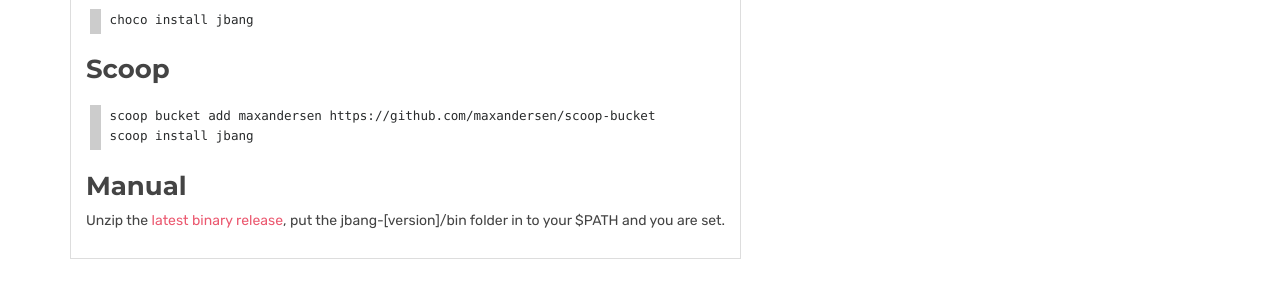
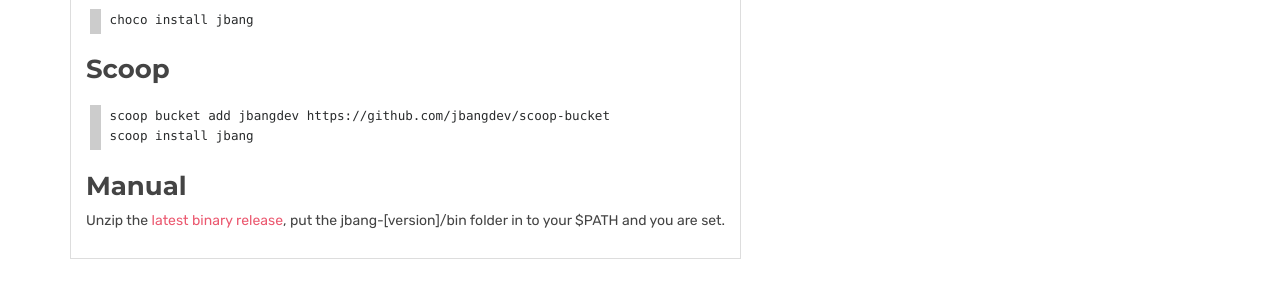
Before and after one commit to jbangdev/jbang.dev, a Jekyll site: the page built from download.html, in a window 1280 px wide. Shown: the part 358-658 px from the top of the page. Built offline with Jekyll 4.4.1, drawn with Linux system fonts in a browser that asks for light colours.

Commit message:
remove more maxandersen git repo leftovers

```diff
--- a/_config.yml
+++ b/_config.yml
@@ -24,7 +24,7 @@ post_limit: 5
 title : jbang
 tagline: Unleash the power of Java for shell scripting
 canonical: https://jbang.dev
-github: https://github.com/maxandersen/jbang
+github: https://github.com/jbangdev/jbang
 
 author :
   name : Max Rydahl Andersen
--- a/_includes/themes/bootstrap/footer.html
+++ b/_includes/themes/bootstrap/footer.html
@@ -2,7 +2,7 @@
       <footer class="default-footer text-center">
         <div class="container">
           <img class="mb-40 footer-logo" src="{{ "/assets/images/logo.svg" | relativize_url }}" alt="">
-          <span class="copy-right dis-blk">{{site.title}} - {{site.tagline}} with <i class="fa fa-heart cyan-color"></i> by <a href="https://xam.dk">{{site.author.name}}</a> and <a href="https://github.com/maxandersen/jbang/graphs/contributors">jbang contributors</a></span>
+          <span class="copy-right dis-blk">{{site.title}} - {{site.tagline}} with <i class="fa fa-heart cyan-color"></i> by <a href="https://xam.dk">{{site.author.name}}</a> and <a href="https://github.com/jbangdev/jbang/CONTRIBUTORS.md">jbang contributors</a></span>
           <span class="social">
                   {% if site.author.facebook %}<a href="https://www.facebook.com/{{ site.author.facebook }}/"><i class="fa fa-2x fa-facebook"></i></a>{% endif %}
                   {% if site.author.twitter %}<a href="https://twitter.com/{{ site.author.twitter }}"><i class="fa fa-2x fa-twitter"></i></a>{% endif %}
--- a/download.html
+++ b/download.html
@@ -52,11 +52,11 @@ keywords: download, install
               <p><pre>choco install jbang</pre></p>
               <h3>Scoop</h3>
               <p>
-                <pre>scoop bucket add maxandersen https://github.com/maxandersen/scoop-bucket
+                <pre>scoop bucket add jbangdev https://github.com/jbangdev/scoop-bucket
 scoop install jbang</pre>
               </p>
               <h3>Manual</h3>
-              <p>Unzip the <a href="https://github.com/maxandersen/jbang/releases/latest">latest binary release</a>, put the jbang-[version]/bin folder in to your $PATH and you are set.</p>
+              <p>Unzip the <a href="https://github.com/jbangdev/jbang/releases/latest">latest binary release</a>, put the jbang-[version]/bin folder in to your $PATH and you are set.</p>
             </div>
             <div class="tab-pane" id="linux" role="tabpanel">
               <h3>SDKMan</h3>
@@ -67,24 +67,24 @@ scoop install jbang</pre>
 dnf install jbang</pre>
               </p>
               <h3>Manual</h3>
-              <p>Unzip the <a href="https://github.com/maxandersen/jbang/releases/latest">latest binary release</a>, put the jbang-[version]/bin folder in to your $PATH and you are set.</p>
+              <p>Unzip the <a href="https://github.com/jbangdev/jbang/releases/latest">latest binary release</a>, put the jbang-[version]/bin folder in to your $PATH and you are set.</p>
             </div>
             <div class="tab-pane" id="mac" role="tabpanel">
               <h3>SDKMan</h3>
               <p><pre>sdk install jbang</pre></p>
               <h3>Homebrew</h3>
               <p>
-                <pre>brew install maxandersen/tap/jbang</pre>
+                <pre>brew install jbangdev/tap/jbang</pre>
               </p>
               <h3>Manual</h3>
-              <p>Unzip the <a href="https://github.com/maxandersen/jbang/releases/latest">latest binary release</a>, put the jbang-[version]/bin folder in to your $PATH and you are set.</p>
+              <p>Unzip the <a href="https://github.com/jbangdev/jbang/releases/latest">latest binary release</a>, put the jbang-[version]/bin folder in to your $PATH and you are set.</p>
             </div>
             <div class="tab-pane" id="docker" role="tabpanel">
               <h3>docker.io</h3>
-              <p><pre>docker run -v `pwd`:/ws --workdir=/ws maxandersen/jbang-action helloworld.java</pre></p>
+              <p><pre>docker run -v `pwd`:/ws --workdir=/ws jbangdev/jbang-action helloworld.java</pre></p>
               <h3>Quay.io</h3>
               <p>
-                <p><pre>docker run -v `pwd`:/ws --workdir=/ws quay.io/maxandersen/jbang-action helloworld.java</pre></p>
+                <p><pre>docker run -v `pwd`:/ws --workdir=/ws quay.io/jbangdev/jbang-action helloworld.java</pre></p>
               </p>
             </div>
             <div class="tab-pane" id="ghactions" role="tabpanel">
```
